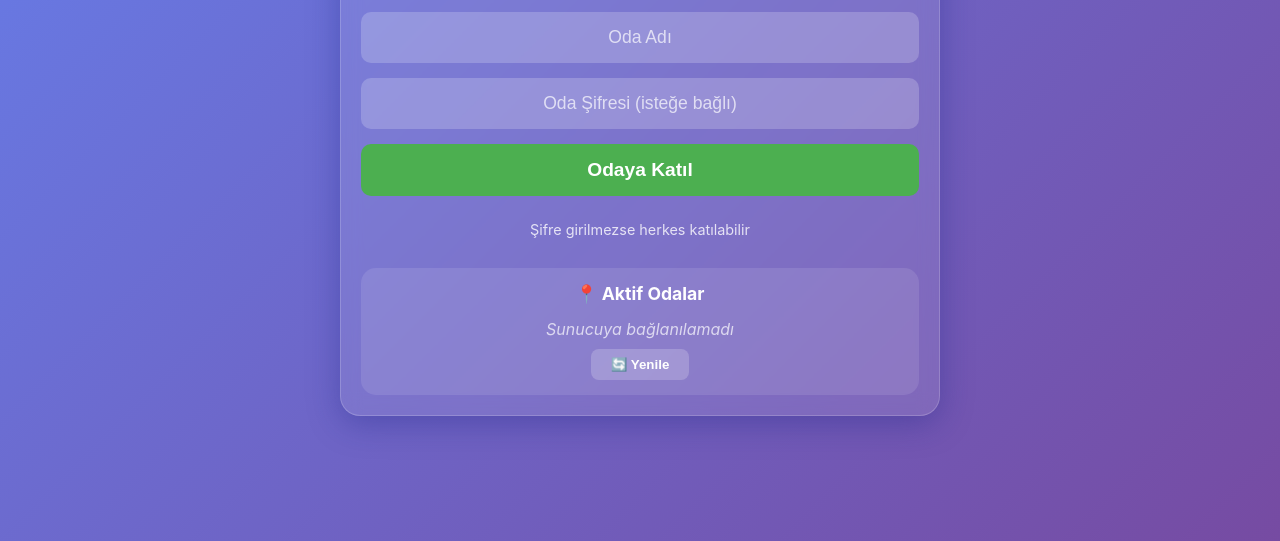
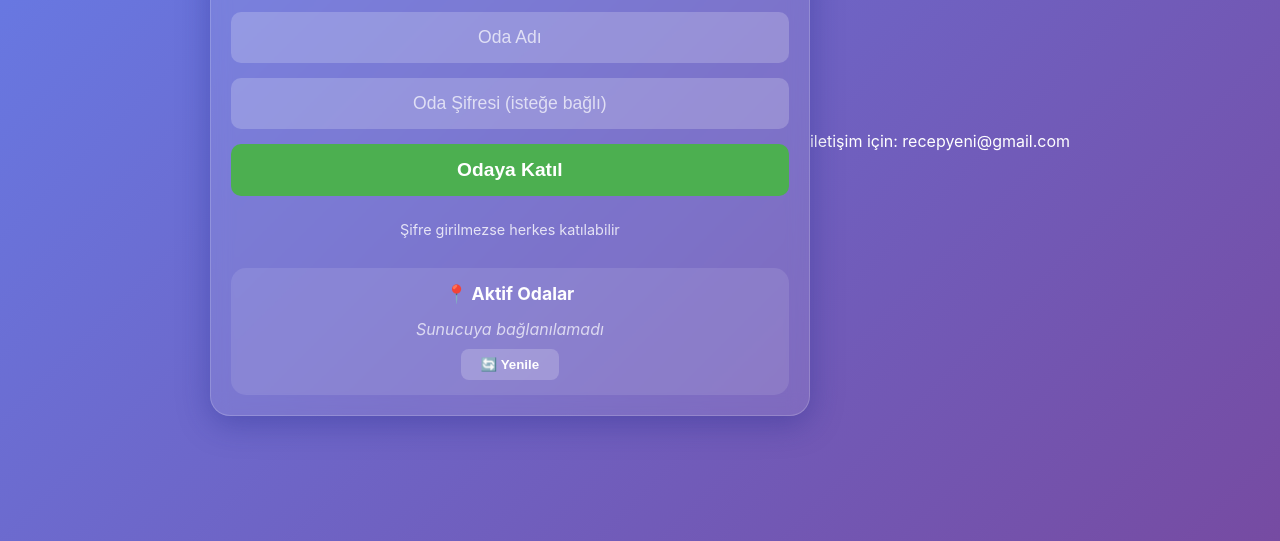
Before and after one commit to recinilt/walkie-talkie-app, a plain HTML site: page client/index.html in a window 1280 px wide. Shown: the part 259-800 px from the top of the page. Drawn offline with nearby package versions, Linux system fonts and the light colour scheme; no server answers.

Commit message:
Update index.html

```diff
--- a/client/index.html
+++ b/client/index.html
@@ -121,6 +121,8 @@
         </div>
     </div>
 
+    <p>iletişim için: recepyeni@gmail.com</p>
+
     <!-- Socket.io CDN'den yükle -->
     <script src="https://cdn.socket.io/4.6.1/socket.io.min.js"></script>
     <script src="app.js"></script>
```
